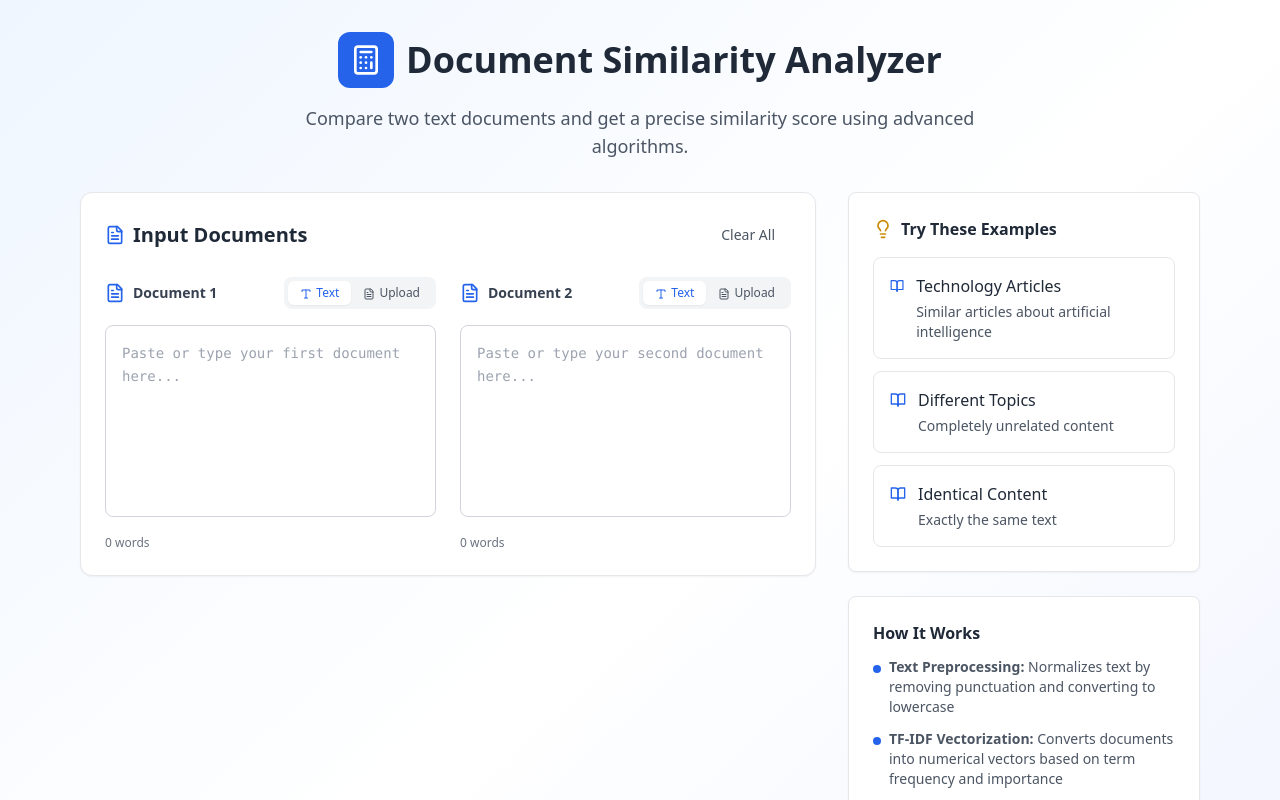
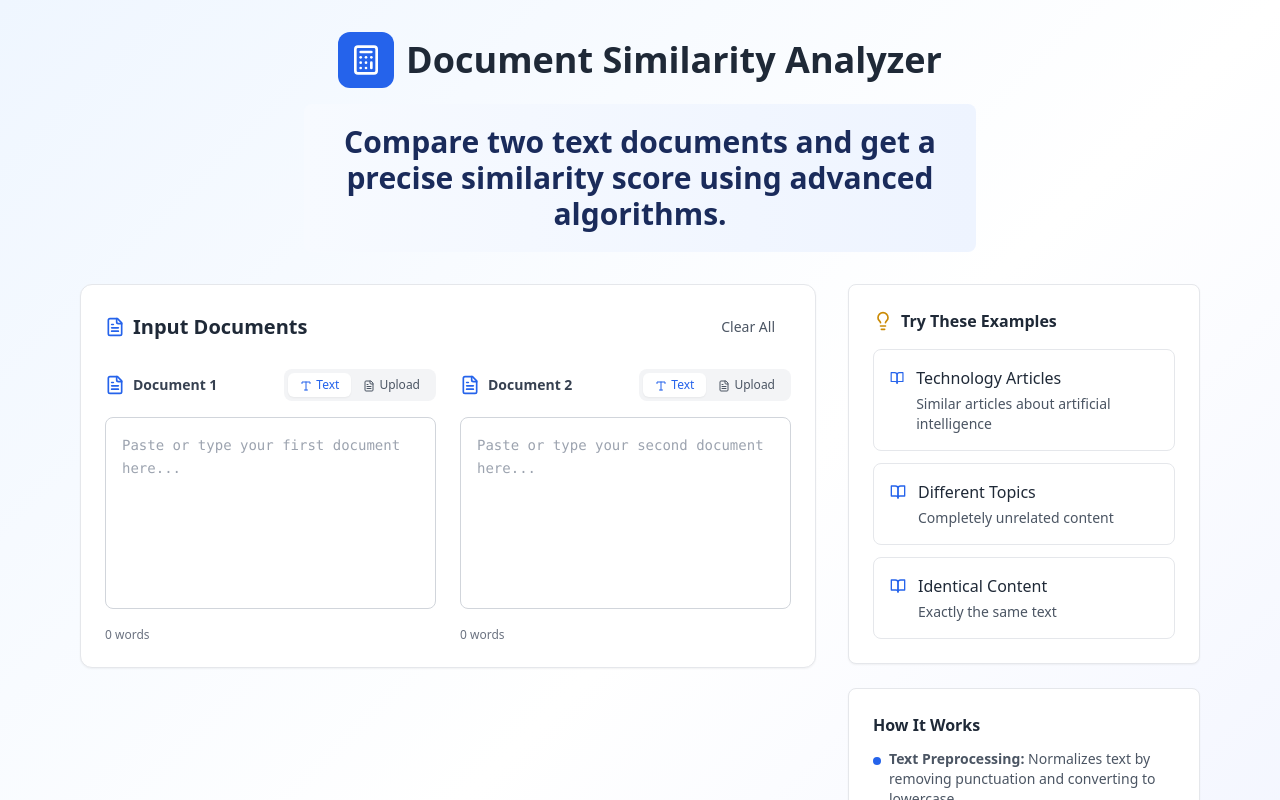
Before and after one commit to Atul-vaibhav/document-similarity-analyzer, a React (Vite) app: page / in a window 1280 px wide. Shown: the top 800 px of the page. Built offline with nearby package versions, Linux system fonts and the light colour scheme.

Commit message:
Update App.tsx

```diff
--- a/src/App.tsx
+++ b/src/App.tsx
@@ -41,7 +41,8 @@ function App() {
             </h1>
           </div>
           <p className="text-lg text-gray-600 max-w-2xl mx-auto">
-            <h1>Compare two text documents and get a precise similarity score using advanced algorithms.</h1>
+            <h1 className="text-3xl font-bold text-center w-full py-5 rounded-lg bg-gradient-to-r from-[#f7faff] to-[#eef4ff] text-[#1a2b5b]
+  ">Compare two text documents and get a precise similarity score using advanced algorithms.</h1>
           </p>
         </div>
 
```
